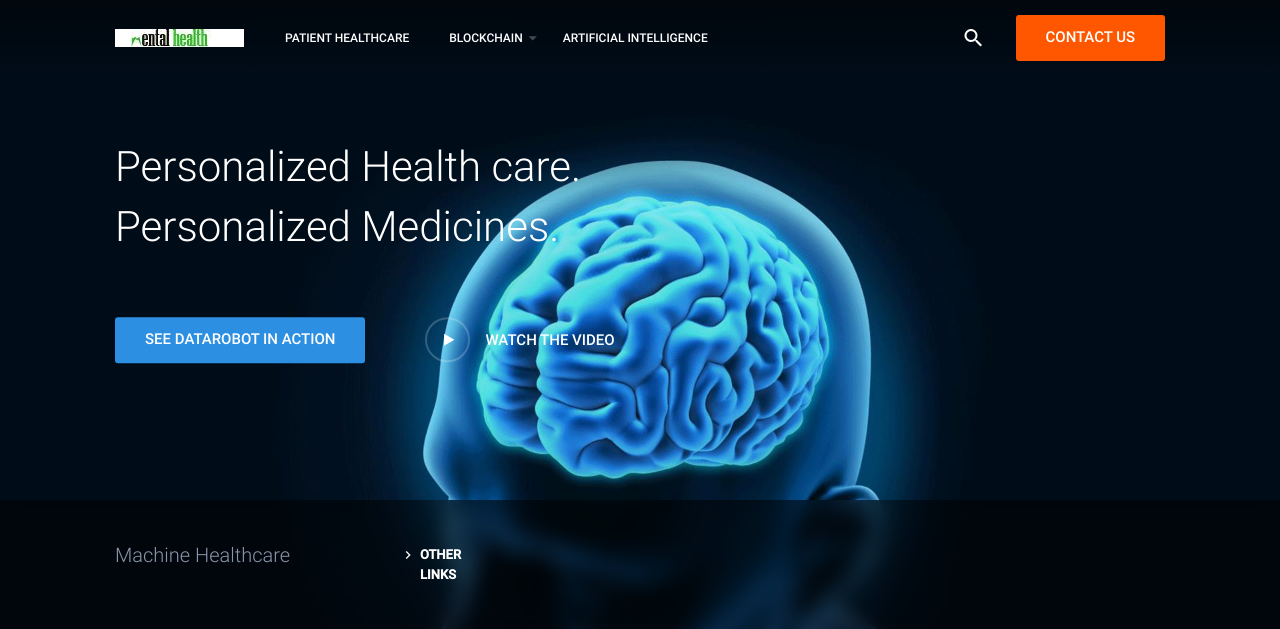
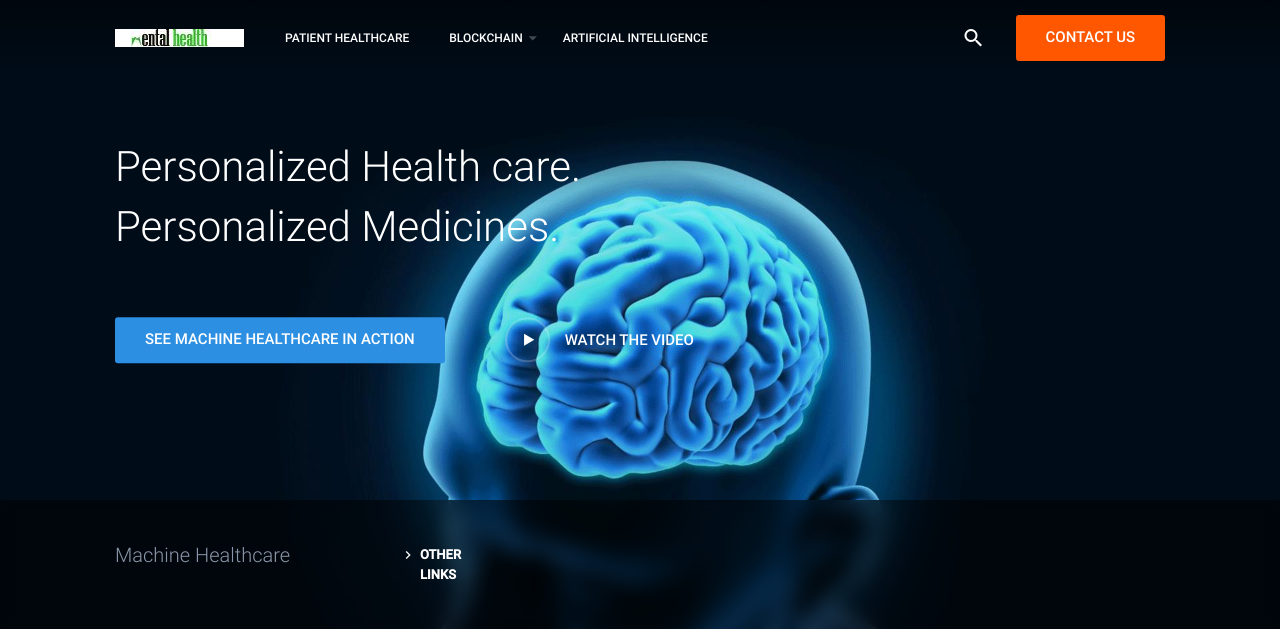
Before and after one commit to dozie9/abiola, a Django app: page / in a window 1280 px wide. Shown: the top 629 px of the page. Run offline with Django 3.2, Linux system fonts and the light colour scheme; some libraries are stand-ins or nearby versions.

Commit message:
Home html

```diff
--- a/templates/home/home.html
+++ b/templates/home/home.html
@@ -9,7 +9,7 @@
         <div class="container">
             <div class="b-left">
                 <h1>Personalized Health care. Personalized Medicines.</h1>
-                <a href="#" class="open-popup bg-filled-blue button">See DataRobot in action</a>
+                <a href="#" class="open-popup bg-filled-blue button">See Machine Healthcare in action</a>
                 <div class="watch-v transition">
                     <div class="img-wrap">
                         <img src="{% static 'images/video-play-2.svg' %}" alt="Watch the video">
```
